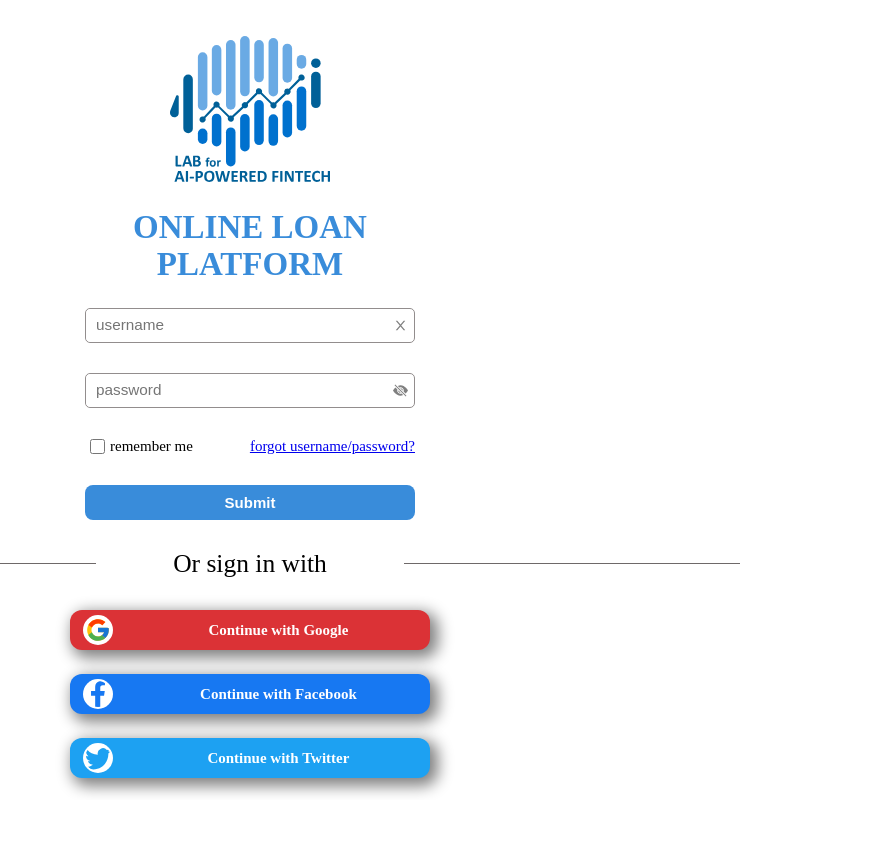
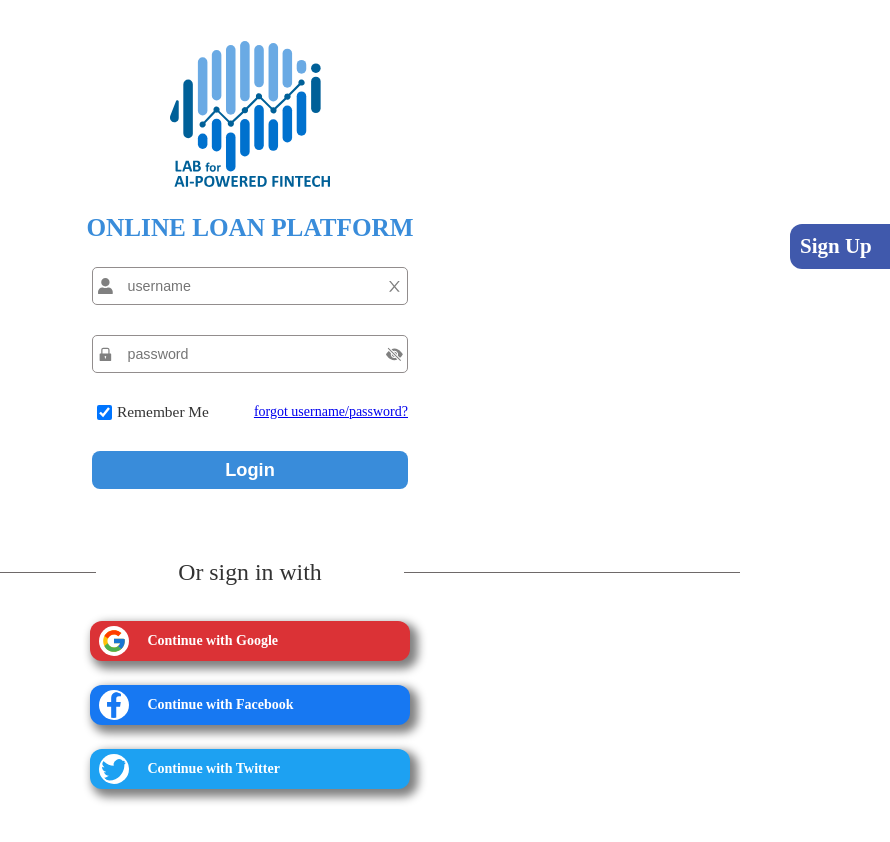
Before and after one commit to khspa/WebApp, a React (Create React App) app in the folder frontend/: page / in a window 1280 px wide. Shown: the top 842 px of the page, without its empty margins (390-1280 px from the left). Before the commit the page ends 800 px from the top, so only its background shows below. Built offline with nearby package versions, Linux system fonts and the light colour scheme.

Commit message:
font page prettify

```diff
--- a/frontend/package.json
+++ b/frontend/package.json
@@ -12,10 +12,12 @@
     "react": "^17.0.2",
     "react-dom": "^17.0.2",
     "react-icons": "^4.3.1",
+    "react-particles-js": "^3.6.0",
     "react-redux": "^7.2.6",
     "react-router-dom": "^5.3.0",
     "react-scripts": "4.0.3",
     "redux": "^4.1.2",
+    "tsparticles": "^1.37.2",
     "web-vitals": "^1.0.1"
   },
   "scripts": {
--- a/frontend/public/index.html
+++ b/frontend/public/index.html
@@ -3,6 +3,7 @@
   <head>
     <meta charset="utf-8" />
     <link rel="icon" href="%PUBLIC_URL%/logo.svg" />
+    <link rel="background" href="%PUBLIC_URL%/background.jpg" />
     <meta name="viewport" content="width=device-width, initial-scale=1" />
     <meta name="theme-color" content="#000000" />
     <meta
--- a/frontend/src/components/Form/NormalForm.js
+++ b/frontend/src/components/Form/NormalForm.js
@@ -221,7 +221,7 @@ function Input({
     )
 }
 
-function Submit() {
+function Submit({children}) {
 
     const ClearAnimation = () => {
         const inputFields = document.querySelectorAll(".input-group.shake-animation")
@@ -231,7 +231,7 @@ function Submit() {
         )
     }
 
-    return <input onClick={ClearAnimation} className="submit-btn" type='submit'/>
+    return <input onClick={ClearAnimation} className="submit-btn" type='submit' value={children}/>
 }
 
 function CheckBox({name, label, setData, defaultCheck}) {
--- a/frontend/src/components/Form/NormalForm.scss
+++ b/frontend/src/components/Form/NormalForm.scss
@@ -1,11 +1,13 @@
-@import 'variables.scss';
+@import "variables.scss";
 
 $contentStyles: space-between, space-around, center, flex-start, flex-end;
 
 .form-bx {
-    height:100%;
-    width:100%;
+  height: 100%;
+  width: 100%;
   display: flex;
+  border-radius: 14px;
+  padding: 8%;
   @include flex-center(column);
 
   .form-title {
@@ -22,15 +24,15 @@ $contentStyles: space-between, space-around, center, flex-start, flex-end;
 
     h1 {
       text-align: center;
-            font-size: 2.2rem;
-            color:rgb(57, 140, 218);
+      font-size: 1.8rem;
+      color: rgb(57, 140, 218);
       height: fit-content;
       text-transform: uppercase;
     }
   }
 
   .divider {
-        width:100%;
+    width: 100%;
     margin: 5px 10px;
     display: flex;
     align-items: center;
@@ -46,7 +48,7 @@ $contentStyles: space-between, space-around, center, flex-start, flex-end;
 }
 
 $borderRadius: 5px;
-$Bxheight: 35px;
+$Bxheight: 38px;
 .input-group {
   height: $Bxheight;
   width: 100%;
@@ -55,10 +57,12 @@ $Bxheight: 35px;
   align-items: center;
   border: 1px solid rgb(146, 141, 141);
   border-radius: $borderRadius;
+  background-color: white;
 
   span {
     color: grey;
     flex: 1;
+    font-size: 1.2rem;
     @include flex-center(column);
   }
 
@@ -100,15 +104,14 @@ $Bxheight: 35px;
     margin: 0px 5px;
   }
 
-    span {
-        font-size: 1rem;
+  label {
+    font-size: 1.1rem;
   }
 }
 
 .submit-btn {
   padding: 1%;
-    font-size: 1rem;
-    height: fit-content;
+  font-size: 1.3rem;
   height: $Bxheight;
   width: 100%;
   border: none;
@@ -125,5 +128,5 @@ $Bxheight: 35px;
 }
 
 .shake-animation {
-    animation: shake .8s ease-in;
+  animation: shake 0.8s ease-in;
 }
--- /dev/null
+++ b/frontend/src/components/Others/Button.js
@@ -0,0 +1,12 @@
+import React from 'react'
+import './Button.scss'
+
+function CircleButton({children}) {
+    return (
+        <div className="circle-btn">
+            <span>{children}</span>
+        </div>
+    )
+}
+
+export default CircleButton
--- /dev/null
+++ b/frontend/src/components/Others/Button.scss
@@ -0,0 +1,42 @@
+.circle-btn {
+  display: flex;
+  align-items: center;
+  padding: 10px;
+  width: 150px;
+  height: fit-content;
+  background-color: rgb(64, 89, 172);
+  border-radius: 12px;
+  position: absolute;
+  z-index: 2;
+  top: 30%;
+  right: -50px;
+  transition: all 0.3s ease-in-out;
+
+  span {
+    color: white;
+    font-weight: bold;
+    font-size: 1.5rem;
+  }
+
+  &:hover {
+    cursor: pointer;
+    opacity: 0.85;
+  }
+}
+
+@media screen and (max-width: 500px) {
+  .circle-btn {
+    width: 500px;
+    height: 200px;
+    border-radius: 50%;
+    top: -13%;
+    display: flex;
+    justify-content: center;
+
+    span {
+      width: fit-content;
+      position: absolute;
+      bottom: 25px;
+    }
+  }
+}
--- a/frontend/src/components/Others/ButtonLink.scss
+++ b/frontend/src/components/Others/ButtonLink.scss
@@ -1,9 +1,11 @@
-@import 'variables.scss';
+@import "variables.scss";
 
 .btn-container {
   @include flex-center(column);
-    width: 380px;
+  width: auto;
+  min-width: 340px;
   padding: 10px;
+  margin-bottom: 5%;
 
   .link-btn {
     border-radius: 12px;
@@ -12,10 +14,10 @@
     margin: 12px;
     height: 40px;
     width: 100%;
-        box-shadow: 5px 5px 15px 3px grey;
+    box-shadow: 5px 5px 10px 3px grey;
+    transition: all 0.3s ease-in-out;
 
     span {
-
       @include flex-center(column);
       flex: 1.5;
 
@@ -29,13 +31,15 @@
     }
 
     div {
-            @include flex-center(column);
+      display: flex;
+      padding: 10px;
       font-weight: 700;
       flex: 8;
     }
 
     &:hover {
       cursor: pointer;
+      opacity: 0.8;
     }
   }
 }
--- a/frontend/src/global.scss
+++ b/frontend/src/global.scss
@@ -5,14 +5,19 @@
 }
 
 html {
-  font-size: 15px;
+  font-size: 14px;
+  color: #333;
   height: 100vh;
   width: 100vw;
 }
 
 body,
 #root,
-.App{
+.App {
   width: 100%;
-  height: 100%;
+  height: fit-content;
 }
+
+body {
+  background-image: rgb(238, 238, 238);
+}
--- a/frontend/src/pages/FrontPage.js
+++ b/frontend/src/pages/FrontPage.js
@@ -3,14 +3,20 @@ import NormalForm from '../components/Form/NormalForm'
 import Divider from '../components/Others/Divider'
 import { ButtonContainer, Button } from '../components/Others/ButtonLink'
 import { FcGoogle } from 'react-icons/fc'
-import { FaFacebookF } from 'react-icons/fa'
+import { FaFacebookF, FaUser } from 'react-icons/fa'
 import { BsTwitter } from 'react-icons/bs'
+import { AiFillLock } from 'react-icons/ai'
+import CircleButton from 'components/Others/Button'
 import './FrontPage.scss'
 
 function FrontPage() {
     return (
         <div className="bg">
+
+            <CircleButton>Sign Up</CircleButton>
+
             <div className="form-container">
+
                 <NormalForm>
 
                     <NormalForm.Title
@@ -20,6 +26,7 @@ function FrontPage() {
 
                     <NormalForm.Item>
                         <NormalForm.Input
+                            prefix={<FaUser/>}
                             name='username'
                             type='text'
                             placeholder='username'
@@ -30,6 +37,7 @@ function FrontPage() {
 
                     <NormalForm.Item>
                         <NormalForm.Input
+                            prefix={<AiFillLock/>}
                             name='password'
                             type='password'
                             placeholder='password'
@@ -39,12 +47,12 @@ function FrontPage() {
                     </NormalForm.Item>
 
                     <NormalForm.Item layout="space-between">
-                        <NormalForm.CheckBox name="remember" label="remember me"/>
+                        <NormalForm.CheckBox name="remember" label="Remember Me" defaultCheck={true}/>
                         <a href="/">forgot username/password?</a>
                     </NormalForm.Item>
 
                     <NormalForm.Item layout="flex-start">
-                        <NormalForm.Submit/>
+                        <NormalForm.Submit>Login</NormalForm.Submit>
                     </NormalForm.Item>
 
                 </NormalForm>
@@ -74,6 +82,7 @@ function FrontPage() {
                 </Button>
             </ButtonContainer>
         </div>
+
     )
 }
 
--- a/frontend/src/pages/FrontPage.scss
+++ b/frontend/src/pages/FrontPage.scss
@@ -1,14 +1,37 @@
-@import 'variables.scss';
+@import "variables.scss";
 
 .bg {
-    width: 100%;
-    height: 100%;
-    @include flex-center(column);
+  width: 100%;
+  height: fit-content;
+  padding: 5%;
+  position: absolute;
+  top: -10%;
+  display: flex;
+  flex-direction: column;
+  align-items: center;
+  overflow-x: hidden;
+
+  .form-container {
+    @include flex-center(row);
+    position: relative;
+    width: 400px;
+    height: 550px;
+    margin-bottom: 20px;
+    border-radius: 12px;
+  }
+}
+
+.btn-container {
+  border-radius: 12px;
+}
+
+@media screen and (max-width: 500px) {
+  .bg {
+    top: -4%;
+    padding: 0;
 
     .form-container {
-        @include flex-center(row);
-        position: relative;
-        width: 350px;
-        height: 550px;
+      top: 45px;
     }
+  }
 }
```
Also changed, not shown: frontend/src/particlesJS/ParticleBackground.js (added, +12 -0 lines), frontend/src/particlesJS/particle-config.js (added, +112 -0 lines), frontend/public/background.jpg (added), 1 other file (tests, documents, lock files or other folders). Lines whose indentation alone changed are shown as unchanged.
